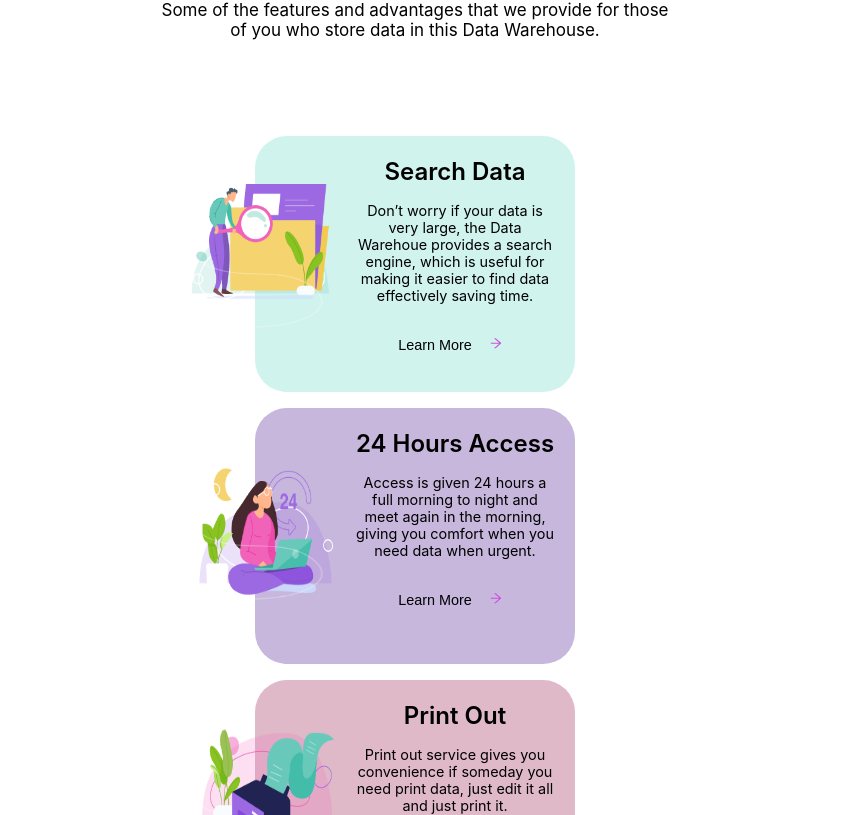
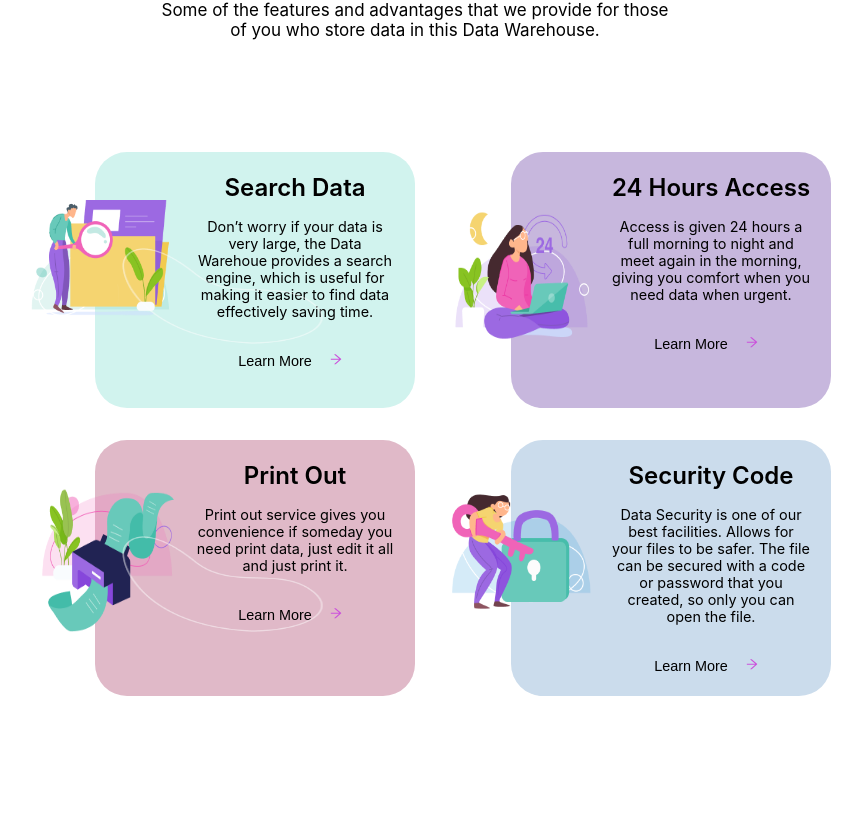
Before and after one commit to ViniciusPassoni97/Data-Warehouse, a React (Create React App) app: page / in a window 1280 px wide. Shown: the part 1165-1980 px from the top of the page, without its empty margins (225-1087 px from the left). Built offline with nearby package versions, Linux system fonts and the light colour scheme.

Commit message:
Terminando Responsividade em Cards

```diff
--- a/src/components/Features/index.tsx
+++ b/src/components/Features/index.tsx
@@ -17,6 +17,7 @@ const Features: React.FC = () => {
             for those of you who store data in this Data Warehouse.</p>
           </div>
           <div className='features-div-cards'>
+            <div className='features-div-cards-div'>
               <div className='features-div-cards-container'>
                 <Cards  backgroundUrl='#d1f3ee' info='Search Data' title='Don’t worry if your data is very large, the Data Warehoue provides a search engine,
                 which is useful for making it easier to find data effectively saving time.' url={DataCard}/>
@@ -25,6 +26,8 @@ const Features: React.FC = () => {
                 <Cards backgroundUrl='#c7b7dd' info='24 Hours Access' title='Access is given 24 hours a full morning to night and meet again in the
                 morning, giving you comfort when you need data when urgent.' url={DataCard2}/>
               </div>
+            </div>
+            <div className='features-div-cards-div'>
               <div className='features-div-cards-container'>
                   <br />
                   <Cards backgroundUrl='#e0b9c8' info='Print Out' title='Print out service gives you convenience if someday you need print data,
@@ -35,6 +38,7 @@ const Features: React.FC = () => {
                    with a code or password that you created, so only you can open the file.' url={DataCard4}/>
                 </div>
             </div>
+          </div>
         </FeaturesDiv>
       </>
   );
--- a/src/components/Features/style.tsx
+++ b/src/components/Features/style.tsx
@@ -15,6 +15,13 @@ const FeaturesDiv = styled.div`
         margin-top:3rem;
         font-size:17px;
     }
+    .features-div-cards-container:nth-child(2){
+        margin-left:5rem;
+    }
+    .features-div-cards-div{
+        margin-left:7rem;
+        display:flex;
+    }
     .features-div-cards-container{
         display:flex;
         margin:1rem;
@@ -22,9 +29,16 @@ const FeaturesDiv = styled.div`
     .features-div-cards{
     }
     @media(max-width:1000px){
+        .features-div-cards-div{
+            margin-left:0;
+            display:block;
+        }
         .features-div-cards-container{
             display:block;
             margin-top:2rem;
+        }
+        .features-div-cards-container:nth-child(1){
+            margin-left:5rem;
         }
     }
 `;
```
Also changed, not shown: 1 other file (tests, documents, lock files or other folders). Lines whose indentation alone changed are shown as unchanged.
